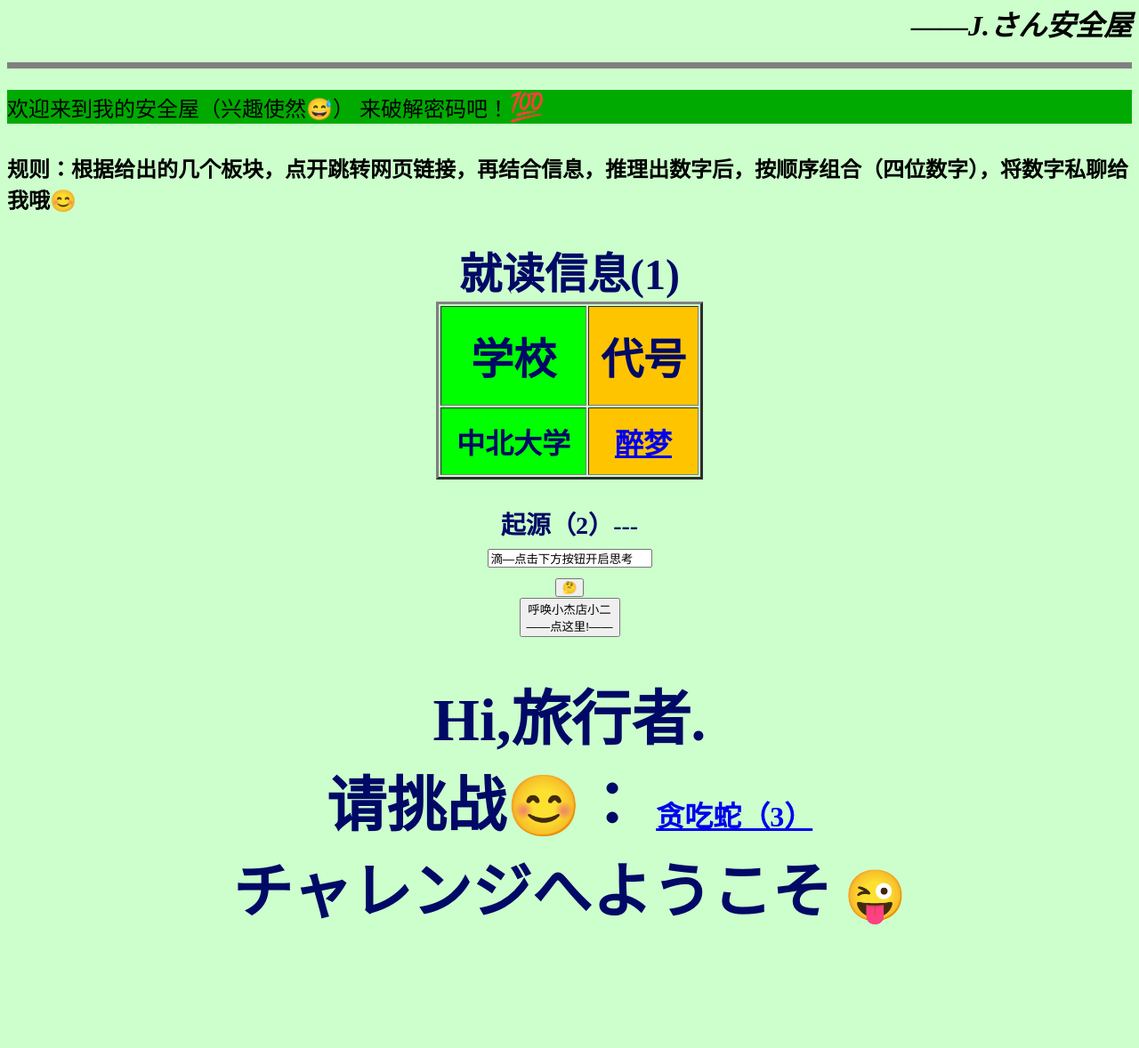
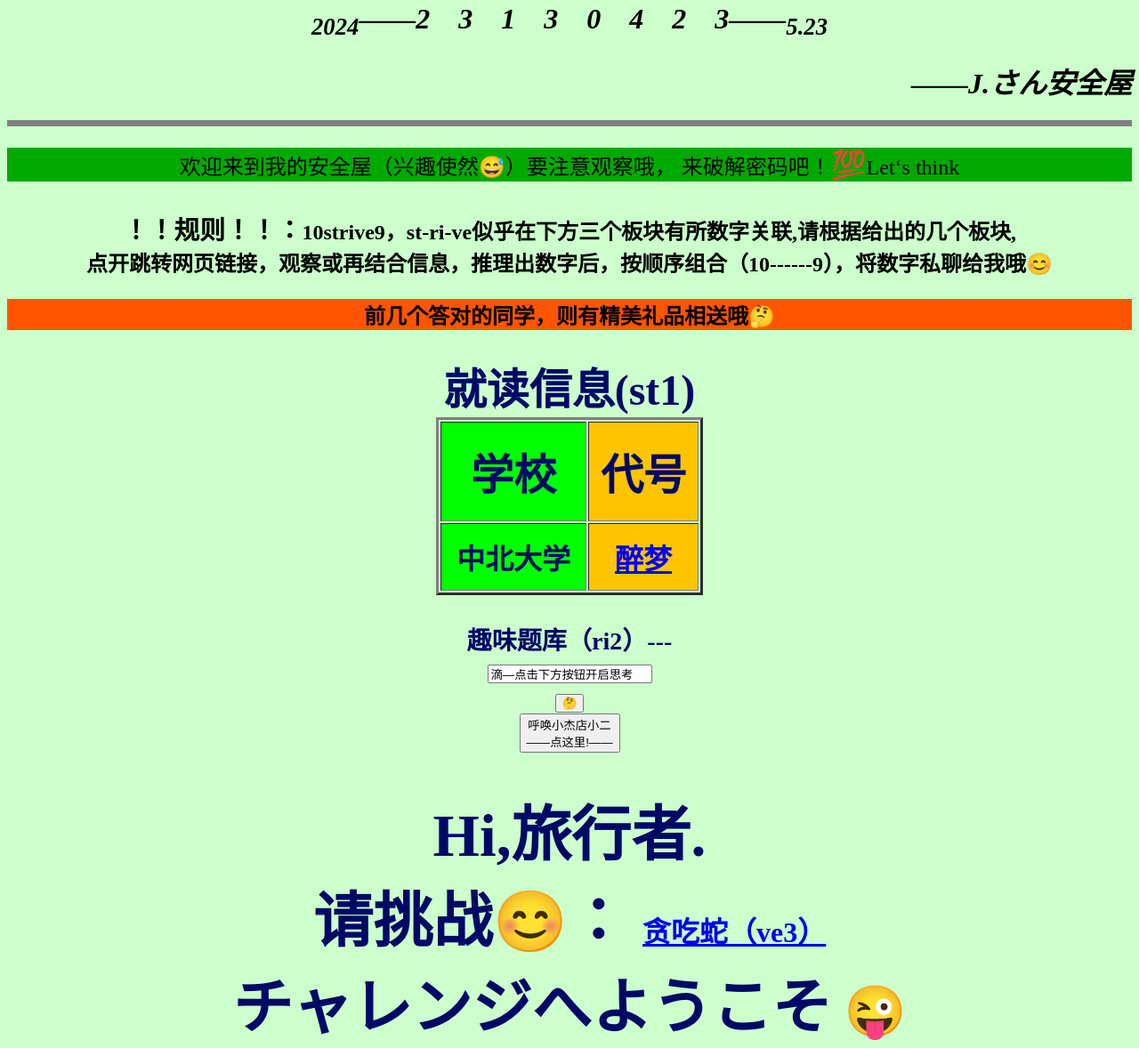
Before and after one commit to 10strive9/78, a plain HTML site: page index.html in a window 1280 px wide. Shown: the part 111-1289 px from the top of the page at 89% size. Before the commit the page ends 1194 px from the top, so only its background shows below. Drawn offline with Linux system fonts and the light colour scheme.

Commit message:
Update index.html

```diff
--- a/index.html
+++ b/index.html
@@ -15,20 +15,21 @@
 </style>
 
 	<hr  size="7px" noshade=true />
-	 <h1 style="font-family:华文彩云;" ><em><big><b><i>单身可撩</i></b></big></em></h1>
-
+	 <h1 style="font-family:华文彩云;" ><em><big><b><i>本人单身可撩😳</i></b></big></em></h1>
+		<center><h1 style="font-family:华文彩云;"><em><b><i><SUB>2024</SUB>——2&emsp;3&emsp;1&emsp;3&emsp;0&emsp;4&emsp;2&emsp;3——<SUB>5.23</SUB></i></b></em></h1>
 		 <div class="right-align">
 	<h1 style="font-family:华文彩云;"><em><b><i>——J.さん安全屋</i></b></em></h1>
 		 </div>
 <hr size="7px" noshade=true />
 
-	<font size="5"><p style="background-color:#00aa00;"style="font-family:华文黑体;><font size="6">欢迎来到我的安全屋（兴趣使然&#128517;） 来破解密码吧！<span style='font-size:32px;'>&#128175;</span></p>
-<h4 style="font-family: 微软雅黑体;">规则：根据给出的几个板块，点开跳转网页链接，再结合信息，推理出数字后，按顺序组合（四位数字），将数字私聊给我哦😊
+	<font size="5"><p style="background-color:#00aa00;"style="font-family:华文黑体;><font size="6">欢迎来到我的安全屋（兴趣使然&#128517;）要注意观察哦， 来破解密码吧！<span style='font-size:32px;'>&#128175;</span>Let‘s think</p>
+<h4 style="font-family: 微软雅黑体;"><b><big>！！规则！！：</b></big>10strive9，st-ri-ve似乎在下方三个板块有所数字关联,请根据给出的几个板块,<br>点开跳转网页链接，观察或再结合信息，推理出数字后，按顺序组合（10------9），将数字私聊给我哦😊
+	<font size="5"><p style="background-color:#ff5500;"style="font-family:华文黑体;><font size="6">前几个答对的同学，则有精美礼品相送哦🤔</p></font>
 	<font color="#000965">
 		<h3 style="font-family: 微软雅黑体;">
 	<div class="container">
 <center><table border="3"class='mage'>
-       <caption><font size="10">就读信息(1)</caption>
+       <caption><font size="10">就读信息(st1)</caption>
         <colgroup>
             <col span="1" style="background-color:rgb(0, 255, 0)">
             <col span="1" style="background-color:rgb(255, 196, 0)">
@@ -50,7 +51,7 @@
 		  }
 	  </style>
 	 </h3>
-	<center> <h3 style="font-family: 微软雅黑体;">起源（2）---
+	<center> <h3 style="font-family: 微软雅黑体;">趣味题库（ri2）---
       <center><form action="https://orcid.org/0009-0006-7293-1332">
          <input type="text"  value="滴—点击下方按钮开启思考"><br>
         <input type="submit" value="🤔">
@@ -58,7 +59,7 @@
 
     <center><button type="button" onclick="alert('欢迎来参观哟|&#128513;')">呼唤小杰店小二<br>——点这里!——</button></center>
 
-    <h1><center><big> Hi,旅行者.<br>请挑战😊： <td><font size="6"><a href="https://10strive9.github.io/snake/" >贪吃蛇（3）</a></td></font><br>チャレンジへようこそ</big>	&#128540;</h1>
+    <h1><center><big> Hi,旅行者.<br>请挑战😊： <td><font size="6"><a href="https://10strive9.github.io/snake/" >贪吃蛇（ve3）</a></td></font><br>チャレンジへようこそ</big>	&#128540;</h1>
 
 
 
```
